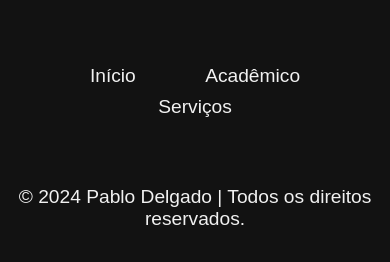
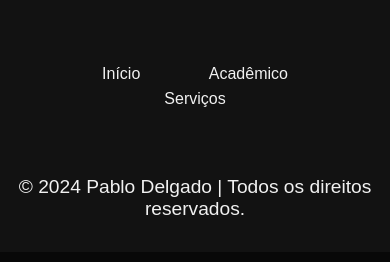
Before and after one commit to pablodelgado26/portfolio, a plain HTML site: page index.html in a window 390 px wide. Shown: the part 2628-2890 px from the top of the page. Drawn offline with nearby package versions, Linux system fonts and the light colour scheme.

Commit message:
agora termieni #DSporamor

```diff
--- a/assets/styles.css
+++ b/assets/styles.css
@@ -732,4 +732,14 @@ span {
         line-height: 1.0;
         margin: auto;
     }
+
+    .footer ul {
+        margin-top: 0;
+        margin-bottom: 0;
+        padding: 0;
+        font-size: 1.0rem;
+        line-height: 1.6;
+        text-align: center;
+    }
+
 }
```
